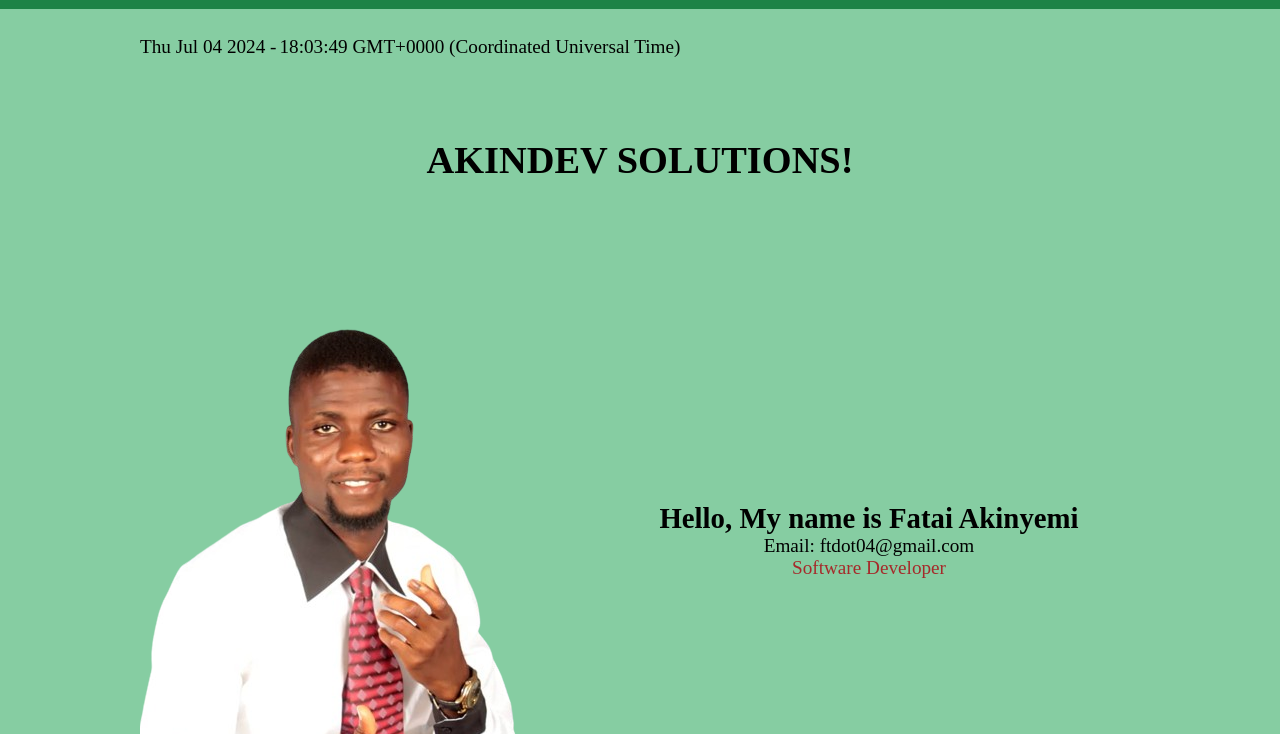
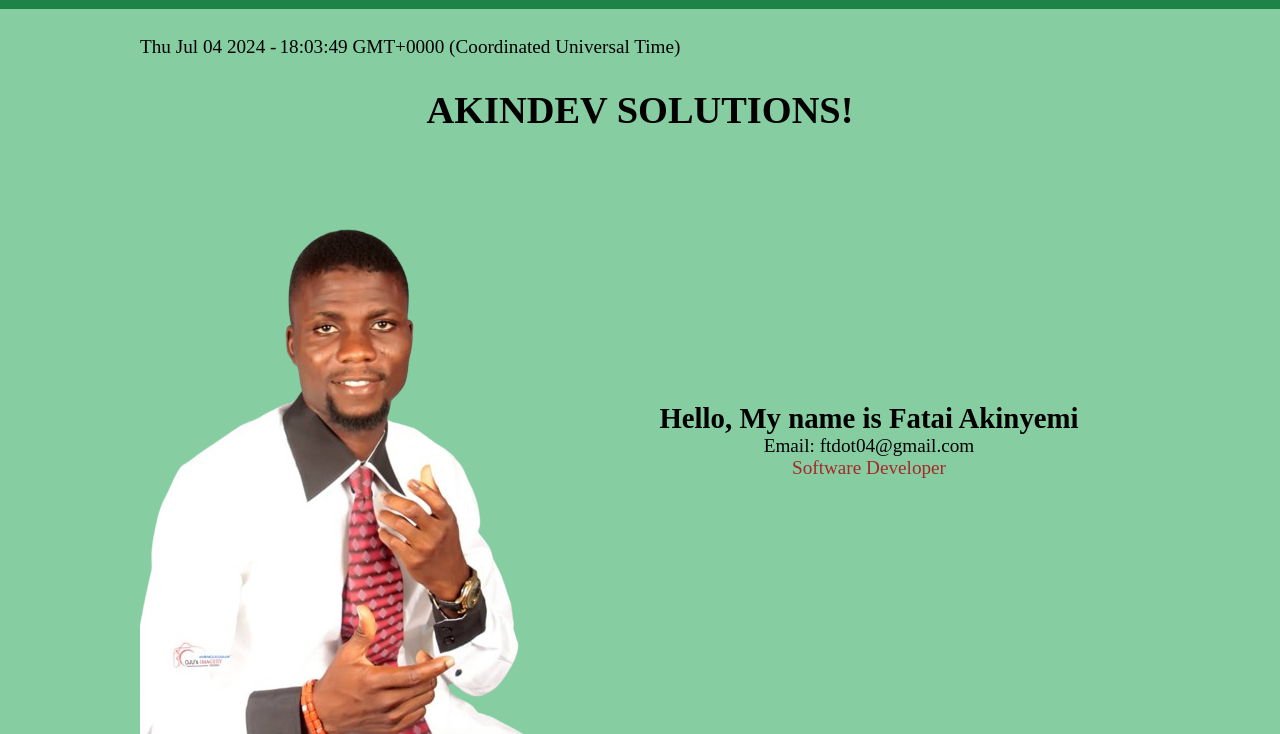
Before and after one commit to Olori-Odo/Html-Css-portfolio, a plain HTML site: page index.html in a window 1280 px wide. Shown: the part 66-800 px from the top of the page. Drawn offline with Linux system fonts and the light colour scheme.

Commit message:
picnic 4

```diff
--- a/css/index.css
+++ b/css/index.css
@@ -70,8 +70,7 @@ div.date-time {
 .akindev {
   display: flex;
   justify-content: center;
-  margin-bottom: 50px;
-  padding-top: 80px;
+  padding-top: 30px;
 }
 .profile {
   display: flex;
@@ -94,9 +93,6 @@ div.date-time {
   align-items: center;
   background-color: rgba(157, 160, 160, 0.1);
 } */
-.photo {
-  border-radius: 50px;
-}
 
 #about {
   display: flex;
```
